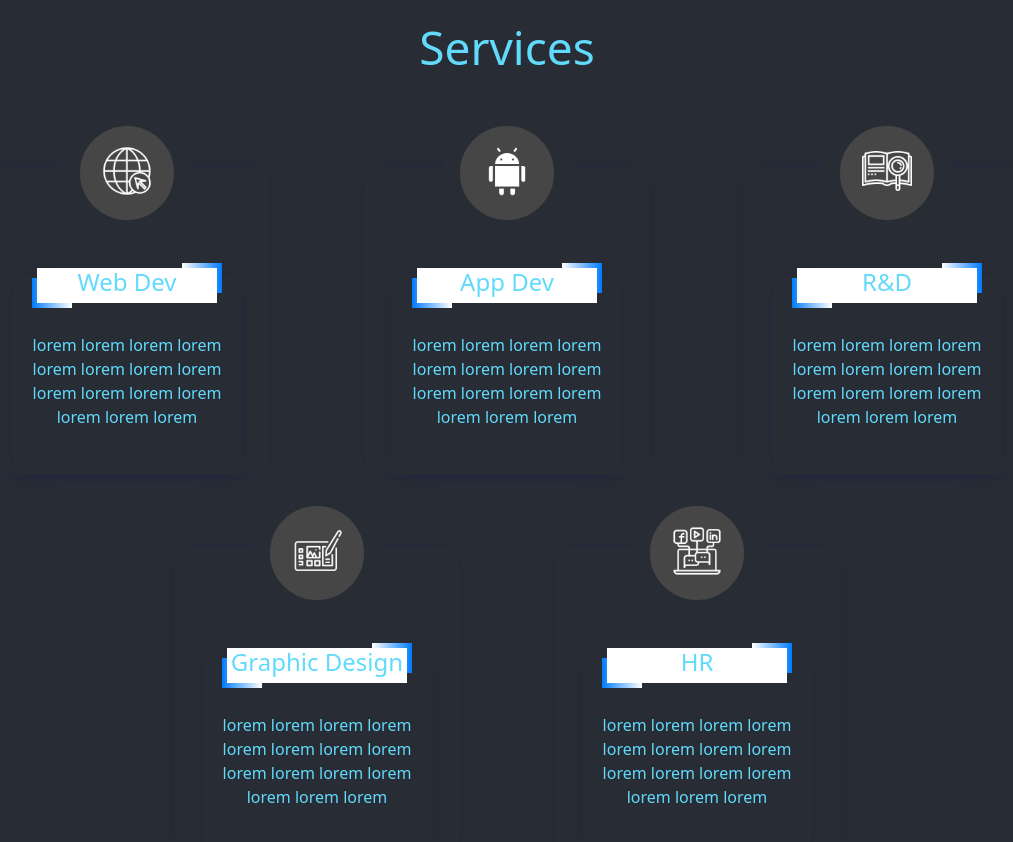
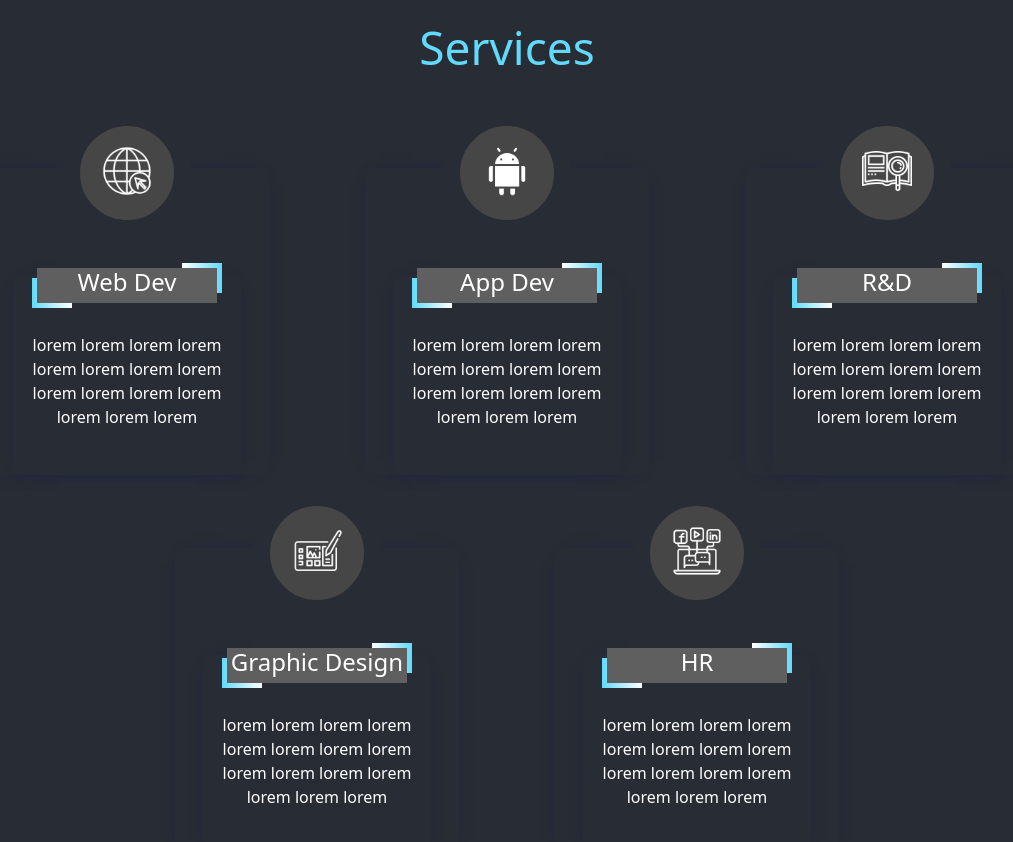
Before and after one commit to pranjay-poddar/webarchsite2021, a React (Create React App) app: page /services in a window 1280 px wide. Shown: the top 842 px of the page, without its empty margins (133-1146 px from the left). Built offline with nearby package versions, Linux system fonts and the light colour scheme.

Commit message:
update animation in services

```diff
--- a/src/containers/Services.css
+++ b/src/containers/Services.css
@@ -11,9 +11,13 @@
     color: #61dafb;
 }
 
+.Services p{
+    color: white;
+}
 .service-title{
     font-size: calc(30px + 2vmin);
     margin: 20px;
+
 }
 .main-card{
     width: 80%;
@@ -29,7 +33,7 @@
     border-radius: 10px;
     position: absolute;
     bottom: 0;
-    z-index: 1;
+    z-index: 2;
     box-shadow: 0 0 20px -15px #030380;
     transition: transform 0.8s;
 }
@@ -50,7 +54,8 @@
 .service h4{
     height: 35px;
     width: 80%;
-    background: #fff;
+    background: rgb(95, 95, 95);
+    color: white;
     margin:30px auto;
     position: relative;
 }
@@ -58,7 +63,7 @@
     content: "";
     width: 40px;
     height: 30px;
-    background: linear-gradient(to right,#fff,#007bff);
+    background: linear-gradient(to right,#fff,#61dafb);
     position: absolute;
     right:-5px;
     top: -5px;
@@ -68,7 +73,7 @@
     content: "";
     width: 40px;
     height: 30px;
-    background: linear-gradient(to right,#007bff,#fff);
+    background: linear-gradient(to right,#61dafb,#fff);
     position: absolute;
     left:-5px;
     bottom: -5px;
@@ -84,7 +89,7 @@
     border-radius: 10px;
     bottom: 0;
     left: 10%;
-    z-index: 0;
+    z-index: 1;
     box-shadow: 0 0 20px -15px #030380;
     transition: transform 0.8s;
 }
@@ -107,10 +112,12 @@
 .main-card:hover .shadowOne{
     transform: translateY(-25px);
     background: rgb(78, 78, 78);
+    border: 1px solid white;
 
 }
 .main-card:hover .shadowTwo{
     background: rgb(78, 78, 78);
+    border: 1px solid white;
 opacity: 1;
 }
 .main-card:hover .service-logo{
```
